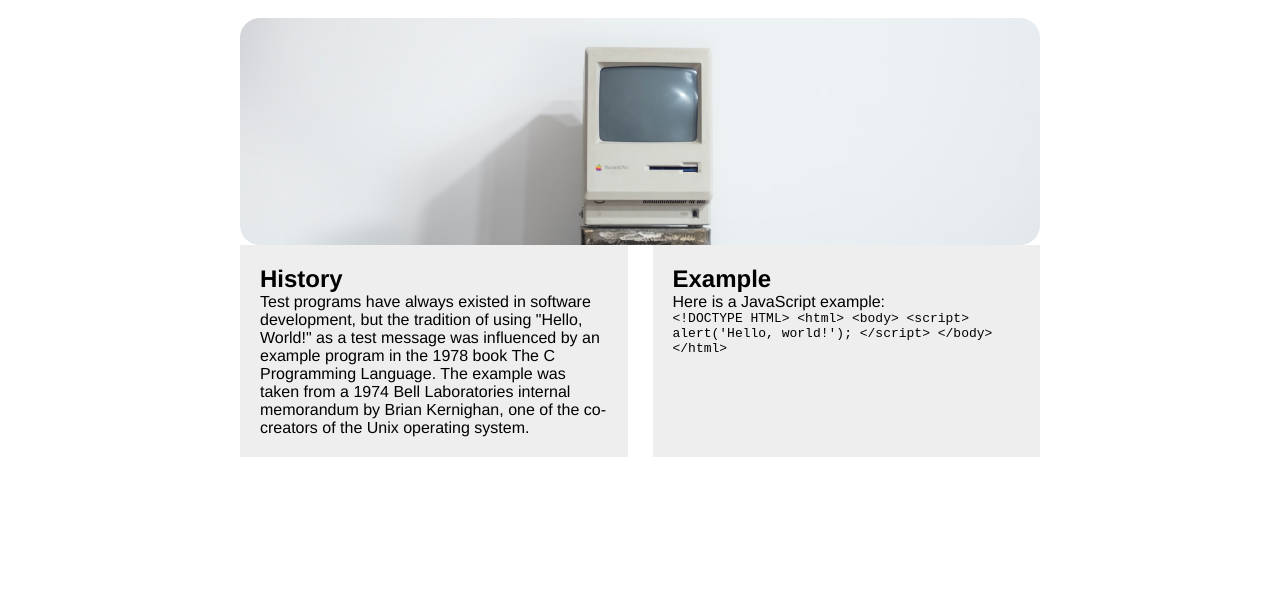
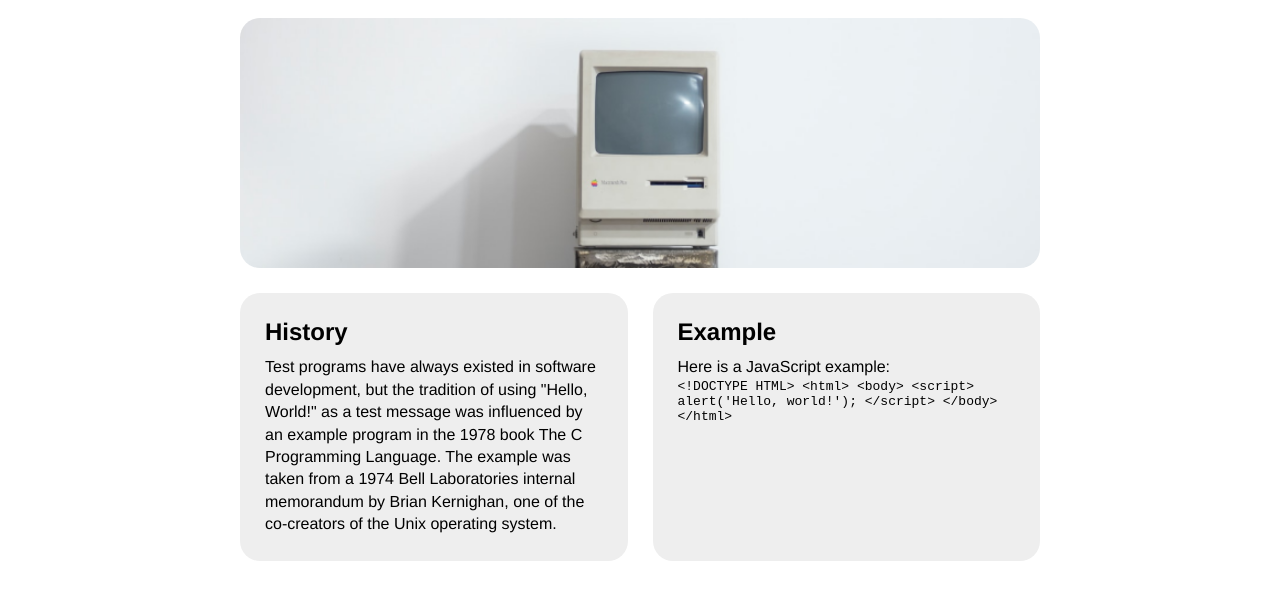
Before and after one commit to Eroach15/hello-world, a plain HTML site: page index.html in a window 1280 px wide. Shown: the part 55-654 px from the top of the page. Drawn offline with Linux system fonts and the light colour scheme.

Commit message:
added masthead

```diff
--- a/index.html
+++ b/index.html
@@ -11,7 +11,9 @@
         <body>
             <main>
                 <h1>Hello world!</h1>
-            <img src="Computer image.png" alt="Computer image">
+            <div class="masthead">
+
+            </div>
             <div class="details">
                 <section>
                     <h2>History</h2>
--- a/screen.css
+++ b/screen.css
@@ -11,6 +11,14 @@ main {
     width: 800px;
 }
 
+.masthead {
+    background-image: url('Computer image.png');
+    background-size: cover;
+    background-position: bottom;
+    height: 250px;
+    border-radius: 20px;
+}
+
 .details {
     display: flex;
     gap: 25px;
@@ -20,7 +28,9 @@ main {
     flex-grow: 1;
     flex-basis: 0;
     background: #eee;
-    padding: 20px;
+    padding: 25px;
+    border-radius: 20px;
+    margin-top: 25px;
 }
 
 img {
@@ -28,9 +38,10 @@ img {
 }
 
 h2 {
-    margin: 0;
+    margin: 0 0 10px 0;
 }
 
 p {
     margin: 0;
+    line-height: 1.4em;
 }
```
